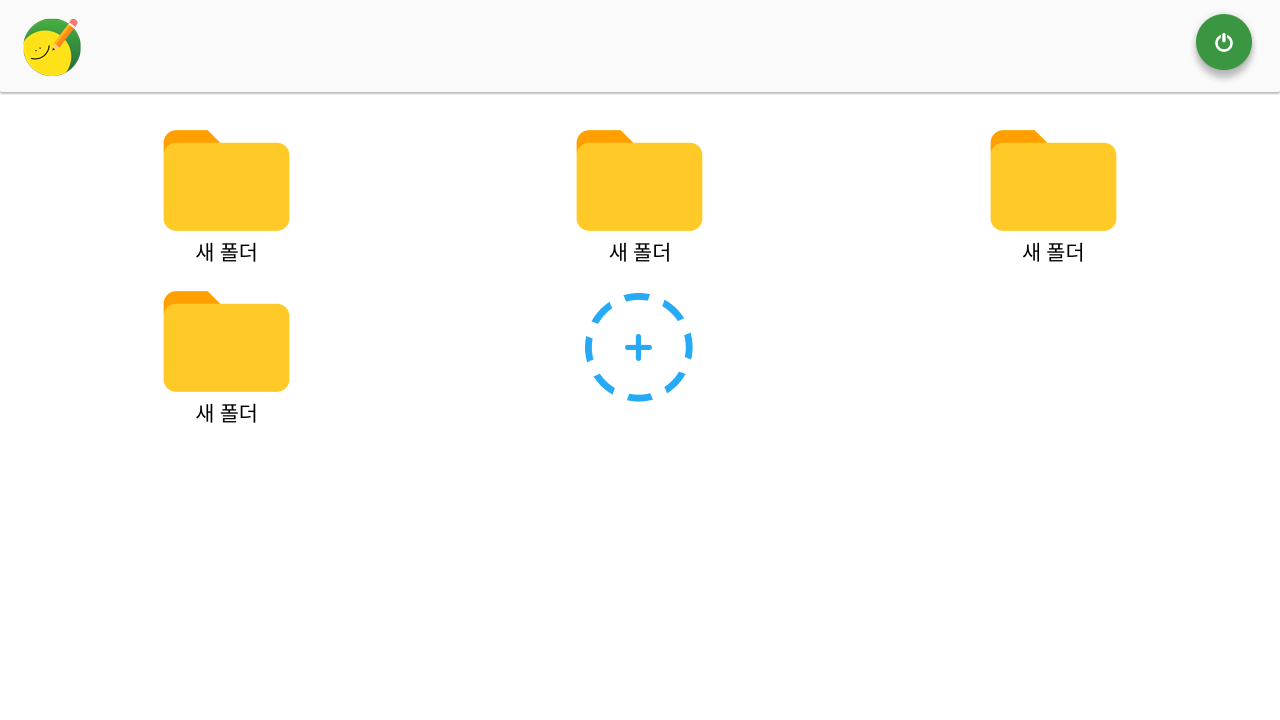
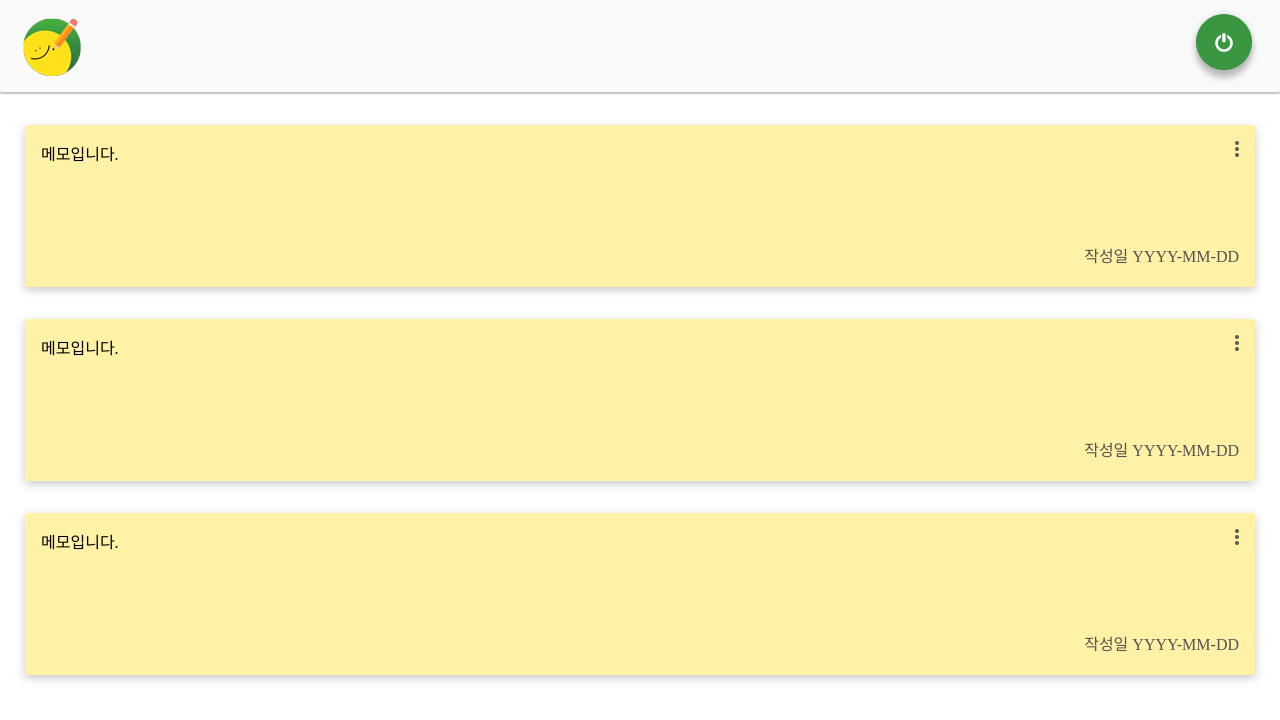
Before and after one commit to mojimojicorp/MojimojiMemoji, a React app: page / in a window 1280 px wide. Shown: the top 720 px of the page. Built offline with nearby package versions, Linux system fonts and the light colour scheme.

Commit message:
[Feat] #14 MomeList markup

```diff
--- /dev/null
+++ b/src/components/MemoList/index.tsx
@@ -0,0 +1,29 @@
+import React from 'react';
+import styles from './styles.scss';
+import moreBtn from '../../images/body/more_btn.png';
+
+const MemoList = () => {
+  return (
+    <div className={styles.memoList}>
+      <div className={styles.memo}>
+        <div className={styles.text}> 메모입니다. </div>
+        <img src={moreBtn} alt="" />
+        <div className={styles.date}>작성일 YYYY-MM-DD</div>
+      </div>
+
+      <div className={styles.memo}>
+        <div className={styles.text}> 메모입니다. </div>
+        <img src={moreBtn} alt="" />
+        <div className={styles.date}>작성일 YYYY-MM-DD</div>
+      </div>
+
+      <div className={styles.memo}>
+        <div className={styles.text}> 메모입니다. </div>
+        <img src={moreBtn} alt="" />
+        <div className={styles.date}>작성일 YYYY-MM-DD</div>
+      </div>
+    </div>
+  );
+};
+
+export default MemoList;
--- /dev/null
+++ b/src/components/MemoList/styles.scss
@@ -0,0 +1,42 @@
+.memoList {
+  display: flex;
+  flex-direction: column;
+  justify-content: center;
+  align-items: flex-start;
+
+  padding: 30px 25px;
+
+  background-color: #ffffff;
+
+  .memo {
+    display: grid;
+    grid-template-rows: 3fr 1fr;
+    grid-template-columns: 4fr 1fr;
+
+    width: calc(100% - 2rem);
+    height: 130px;
+    padding: 1rem;
+    margin-bottom: 32px;
+
+    box-shadow: 0px 3px 10px rgba(0, 0, 0, 0.22);
+    border-radius: 2px;
+    background: #fff1a6;
+
+    img {
+      justify-self: end;
+    }
+
+    .text {
+      font-size: 16px;
+      color: #000000;
+    }
+
+    .date {
+      grid-column-start: 2;
+      justify-self: end;
+      align-self: center;
+      font-size: 16px;
+      color: #535353;
+    }
+  }
+}
--- a/src/containers/App/index.tsx
+++ b/src/containers/App/index.tsx
@@ -2,11 +2,13 @@ import * as React from 'react';
 import styles from './styles.scss';
 import Header from '../../components/Header';
 import FolderList from '../../components/FolderList';
+import MemoList from '../../components/MemoList';
 
 const App = () => {
   return <div className={styles.App}>
     <Header />
-    <FolderList />
+    {/* <FolderList /> */}
+    <MemoList />
          </div>;
 };
 
--- a/src/containers/App/styles.scss
+++ b/src/containers/App/styles.scss
@@ -3,6 +3,8 @@ $font-color: blue;
 body {
   margin: 0;
   padding: 0;
+
+  font-family: NanumSquare;
 }
 
 .App {
```
Also changed, not shown: src/components/MemoList/styles.scss.d.ts (added, +10 -0 lines).
